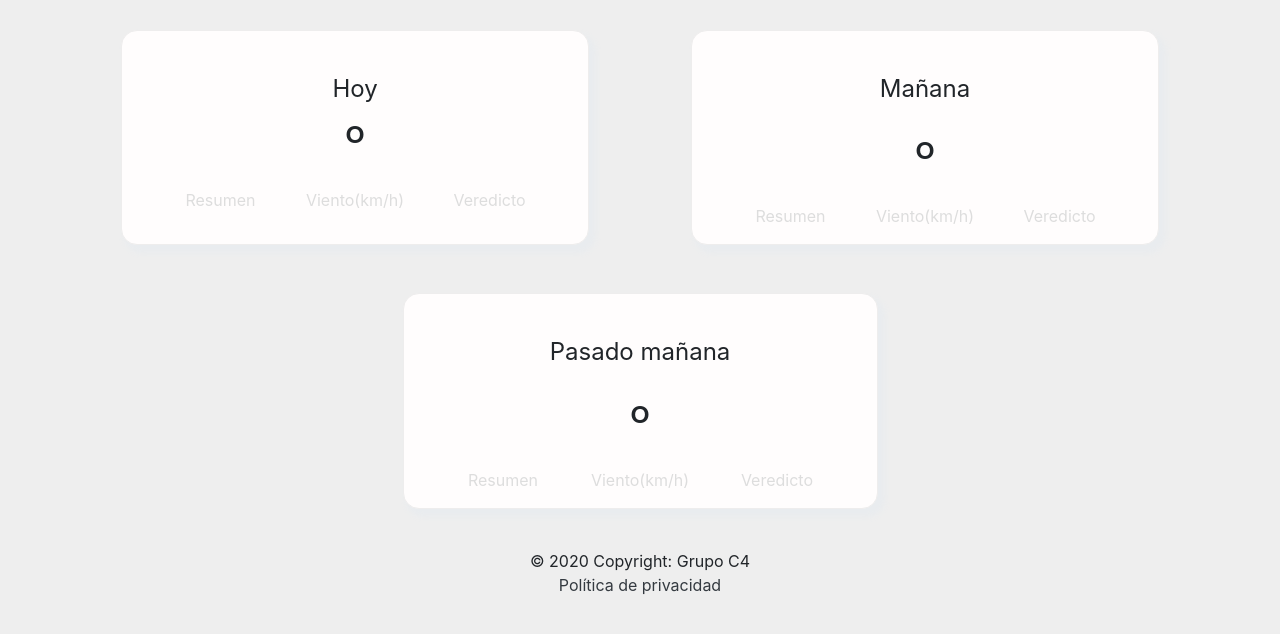
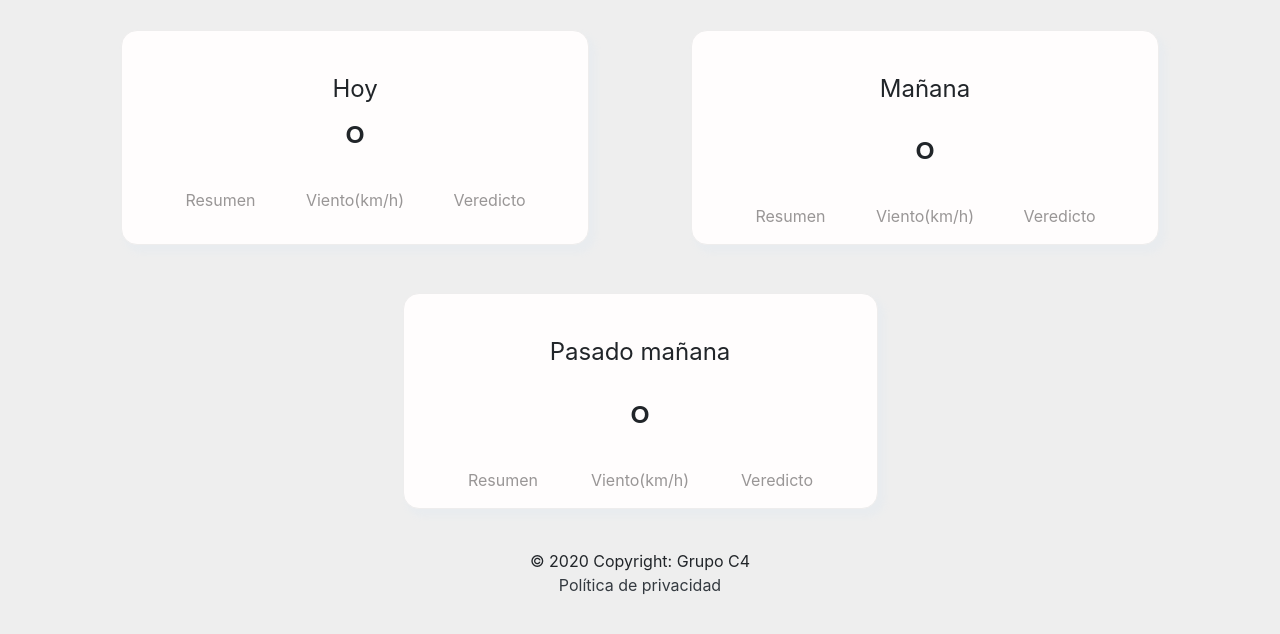
Before and after one commit to juliarobles/graffitisWeb, a Django app: template clienteApp/templates/tiempo.html in a window 1280 px wide. Shown: the part 143-777 px from the top of the page. Run offline with Django 3.2, Linux system fonts and the light colour scheme; the template is opened without the code that fills it, so the values that code supplies are empty; some libraries are stand-ins or nearby versions.

Commit message:
Pequeño cambio de color

```diff
--- a/clienteApp/static/css/tiempo.css
+++ b/clienteApp/static/css/tiempo.css
@@ -47,7 +47,7 @@
 }
 
 .header {
-    color: #dddddd
+    color: #999696
 }
 
 .col-4 {
```
